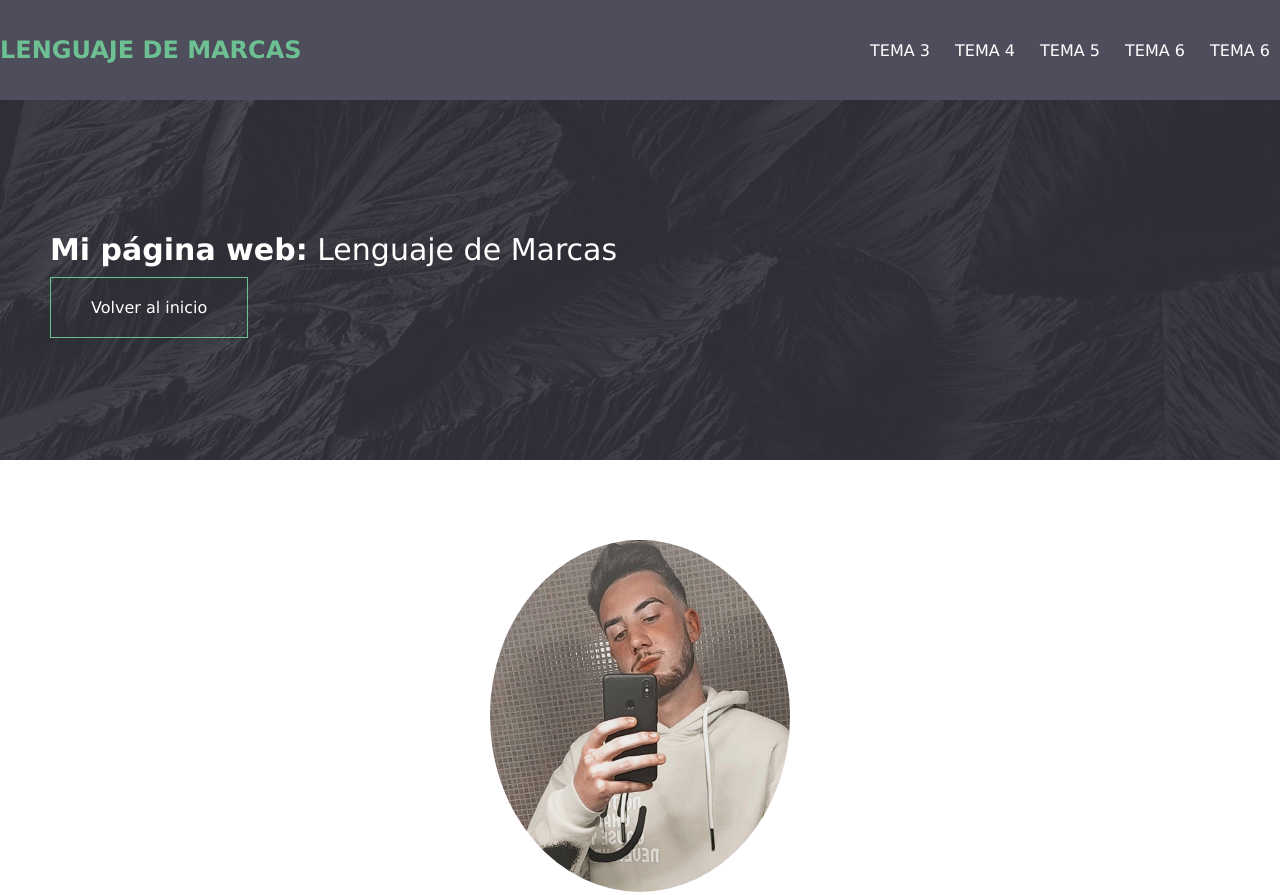
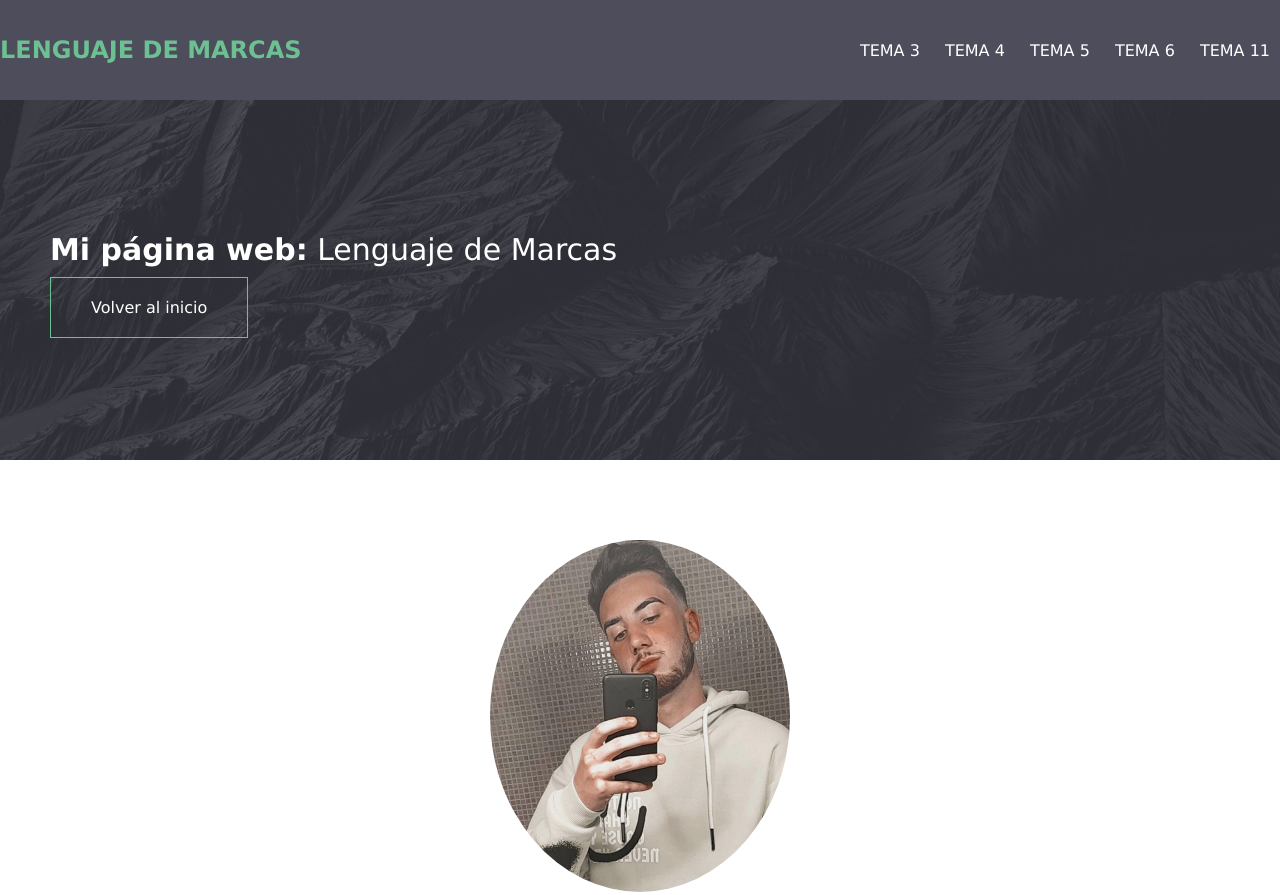
Before and after one commit to andresfp16/andresfp16.github.io, a plain HTML site: page temas/index.html in a window 1280 px wide. Shown: the top 895 px of the page. Drawn offline with Linux system fonts and the light colour scheme.

Commit message:
Add files via upload

```diff
--- a/temas/index.html
+++ b/temas/index.html
@@ -20,7 +20,7 @@
             <a href="tema4/index.html">Tema 4</a>
             <a href="tema5/index.html">Tema 5</a>
             <a href="tema6/index.html">Tema 6</a>
-            <a href="tema7/index.html">Tema 6</a>
+            <a href="tema11/index.html">Tema 11</a>
             <label for="check" class="esconder-menu">
                 &#215
             </label>
```
